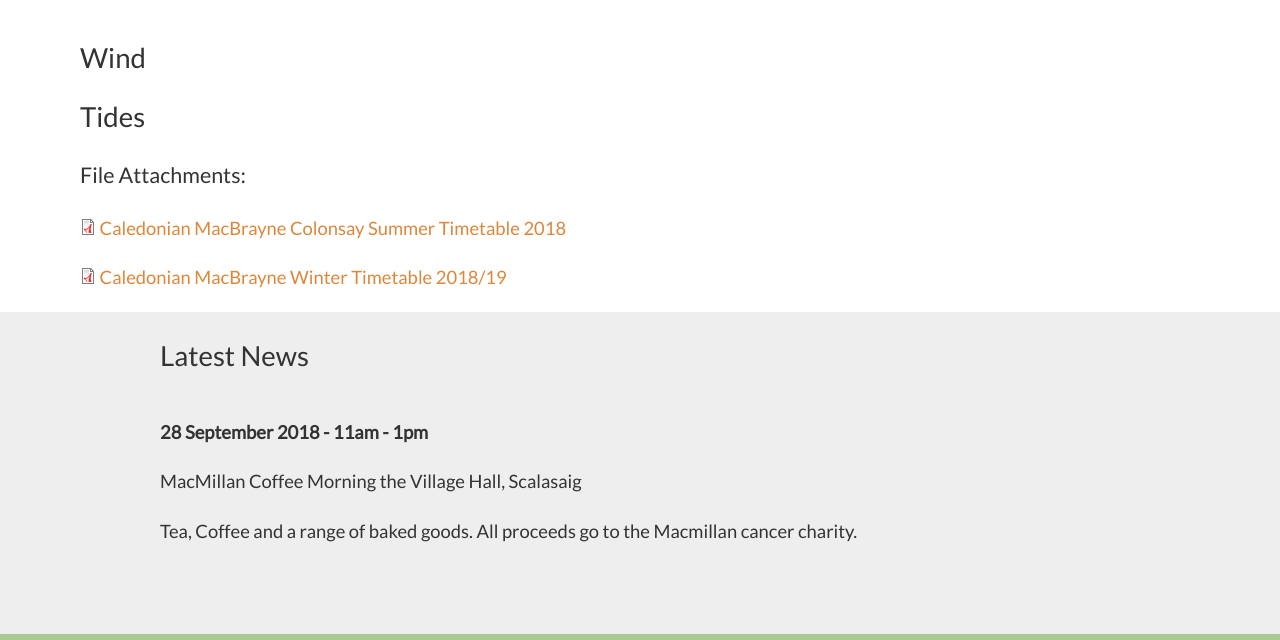
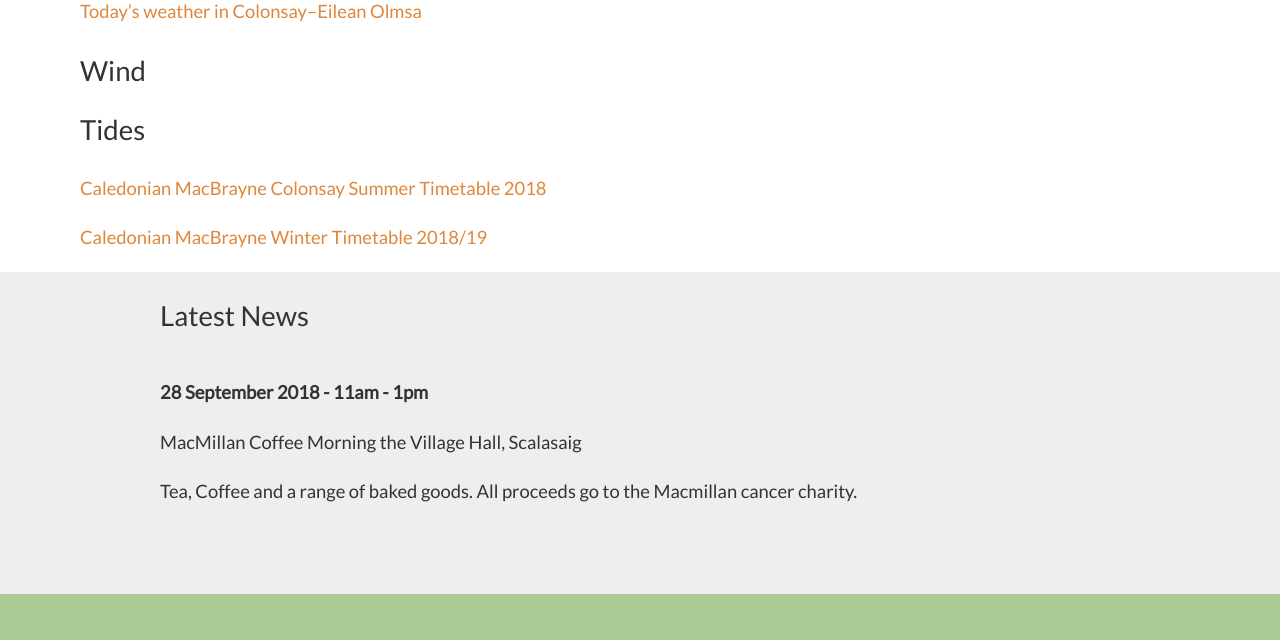
Before and after one commit to dmcnich/cholasa, a Jekyll site: the page built from weather-tides-travel.md, in a window 1280 px wide and 900 px high, scrolled down 1230 px, cut to the strip 260-900 px from the top of the window. Built offline with Jekyll 4.4.1, drawn with Linux system fonts in a browser that asks for light colours; a script that is not in the unit is left out.

Commit message:
Updated Weather Tides Travel

```diff
--- a/weather-tides-travel.md
+++ b/weather-tides-travel.md
@@ -10,15 +10,17 @@
 
 ## Weather
 
-<div class="shortcode-block"><div style="width: auto; overflow:hidden;"><iframe style="display: block;" src="https://cdnres.willyweather.co.uk/widget/loadView.html?id=2759" width="100%" height="520" frameborder="0"  scrolling="no"></iframe><a style="z-index: 1;text-indent: -9999em;margin: -20px 0 0 0;position: relative;height: 20px;display: block" href="https://www.willyweather.co.uk/st/argyll-and-bute/colonsay----eilean-olmsa.html" rel="nofollow">Today's weather in Colonsay--Eilean Olmsa</a></div></div>
+<iframe style="display: block;" src="https://cdnres.willyweather.co.uk/widget/loadView.html?id=2759" width="100%" height="520" frameborder="0"  scrolling="no"></iframe>
+
+[Today's weather in Colonsay--Eilean Olmsa](https://www.willyweather.co.uk/st/argyll-and-bute/colonsay----eilean-olmsa.html)
 
 ## Wind
 
-<div class="shortcode-block"><script type="text/javascript" src="https://www.windfinder.com/widget/forecast/js/colonsay_airport?unit_wave=m&unit_rain=mm&unit_temperature=c&unit_wind=kts&days=4&show_day=0"></script><noscript><a rel='nofollow' href='https://www.windfinder.com/forecast/colonsay_airport?utm_source=forecast&utm_medium=web&utm_campaign=homepageweather&utm_content=noscript-forecast'>Wind forecast for Colonsay</a> provided by <a rel='nofollow' href='https://www.windfinder.com?utm_source=forecast&utm_medium=web&utm_campaign=homepageweather&utm_content=noscript-logo'>windfinder.com</a></noscript></div>
+<script type="text/javascript" src="https://www.windfinder.com/widget/forecast/js/colonsay_airport?unit_wave=m&unit_rain=mm&unit_temperature=c&unit_wind=kts&days=4&show_day=0"></script><noscript>[Wind forecast for Colonsay](https://www.windfinder.com/forecast/colonsay_airport?utm_source=forecast&utm_medium=web&utm_campaign=homepageweather&utm_content=noscript-forecast) provided by [windfinder.com](https://www.windfinder.com?utm_source=forecast&utm_medium=web&utm_campaign=homepageweather&utm_content=noscript-logo)</noscript>
 
 ## Tides
 
-<div class="shortcode-block"><script type="text/javascript">
+<script type="text/javascript">
 var tt_border = '4px solid #A7CA92';
 var tt_bgnd   = '#ffffff; padding:10px';
 var tt_width  = '200px';
@@ -29,9 +31,8 @@
 var tt_font2 = 'bold 16px arial,sans-serif';
 var tt_corner = '10px';
 </script>
-<script src="https://www.tidetimes.org.uk/scalasaig-tide-times.js" type="text/javascript"></script></div>
-<div class="field field-name-field-fileattachments field-type-file field-label-above clearfix">
-      <div class="field-label"><h3>File Attachments:&nbsp;</h3></div>
-    <div class="field-items">
-          <div class="field-item even"><span class="file"><img class="file-icon" alt="PDF icon" title="application/pdf" src="{{ site.url }}{{ site.baseurl }}/images/application-pdf.png" /> <a href="{{ site.url }}{{ site.baseurl }}/downloads/Download_the_summer_2018_timetable_10_Oban_-_Colonsay_-_Port_Askaig_-_Kennacraig.pdf" type="application/pdf; length=57669" title="Download_the_summer_2018_timetable_10_Oban_-_Colonsay_-_Port_Askaig_-_Kennacraig.pdf">Caledonian MacBrayne Colonsay Summer Timetable 2018</a></span></div>
-          <div class="field-item odd"><span class="file"><img class="file-icon" alt="PDF icon" title="application/pdf" src="{{ site.url }}{{ site.baseurl }}/images/application-pdf.png" /> <a href="{{ site.url }}{{ site.baseurl }}/downloads/WTT_T10_v2_07052018.pdf" type="application/pdf; length=57284" title="WTT_T10_v2_07052018.pdf">Caledonian MacBrayne Winter Timetable 2018/19</a></span>
+<script src="https://www.tidetimes.org.uk/scalasaig-tide-times.js" type="text/javascript"></script>
+
+[Caledonian MacBrayne Colonsay Summer Timetable 2018]({{ site.url }}{{ site.baseurl }}/downloads/Download_the_summer_2018_timetable_10_Oban_-_Colonsay_-_Port_Askaig_-_Kennacraig.pdf)
+
+[Caledonian MacBrayne Winter Timetable 2018/19]({{ site.url }}{{ site.baseurl }}/downloads/WTT_T10_v2_07052018.pdf)
```
